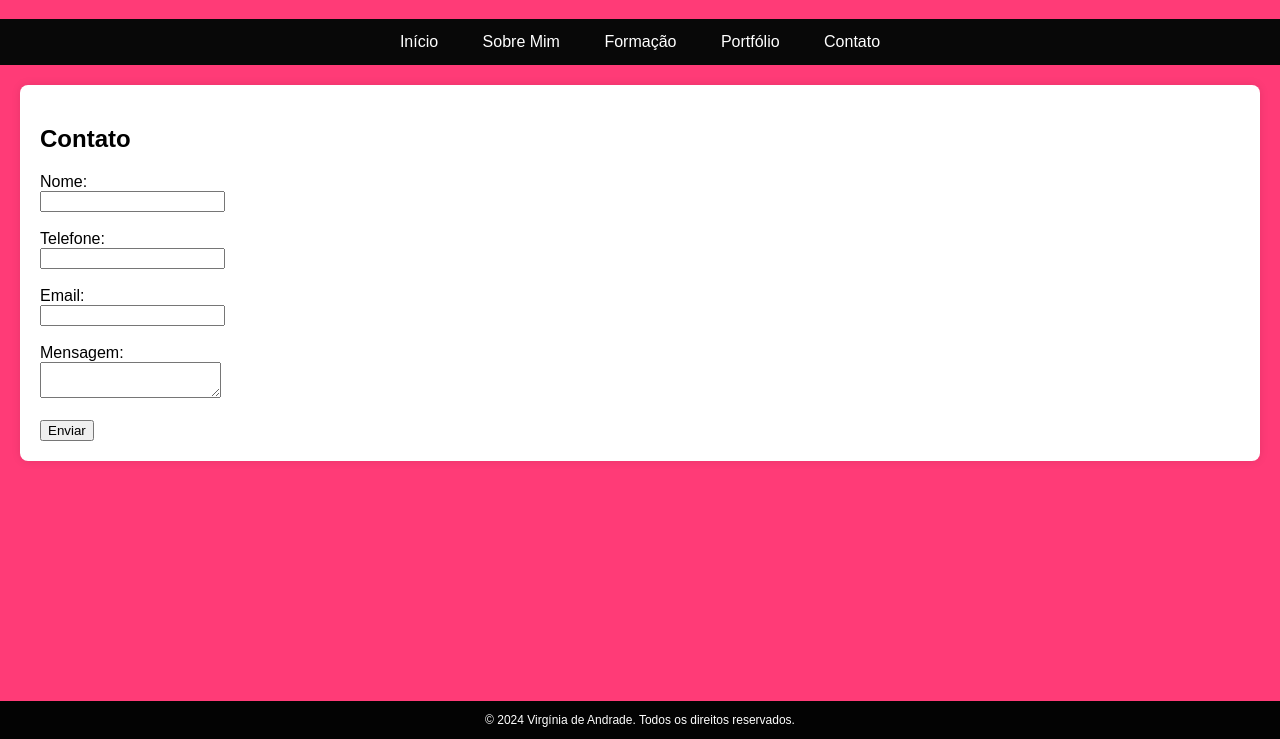
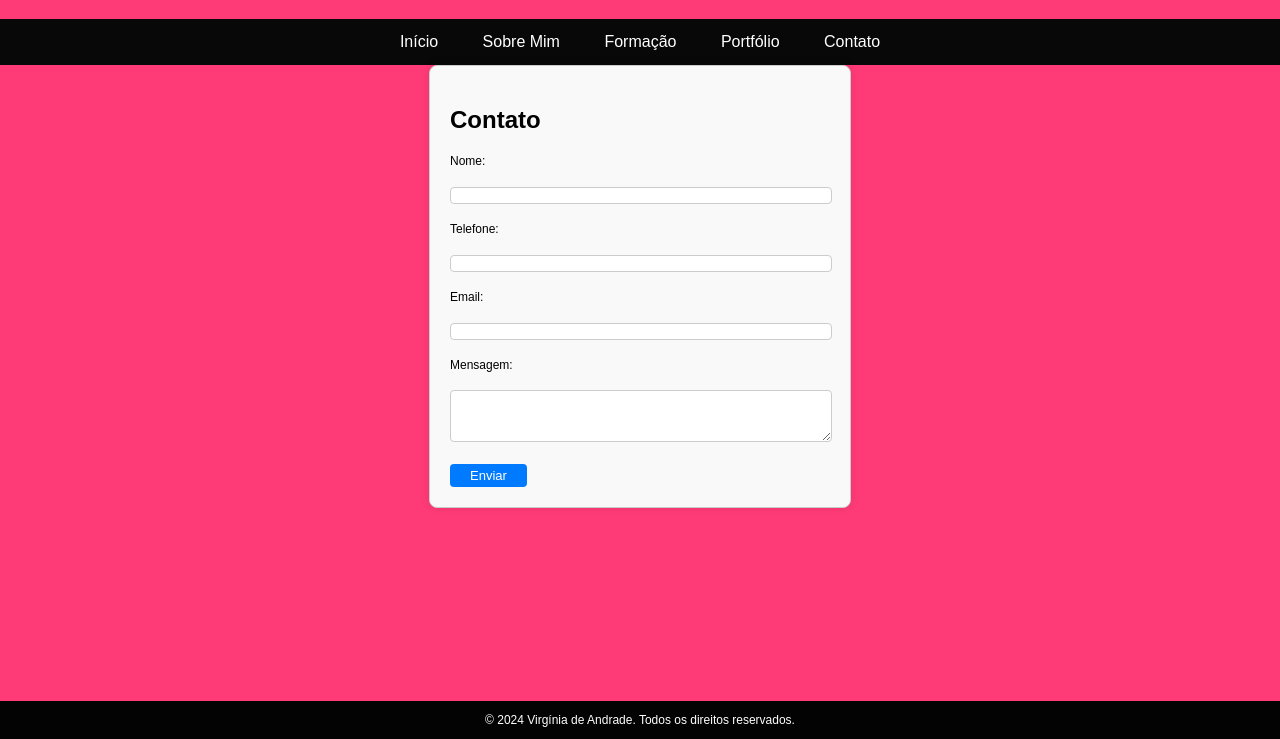
Before and after one commit to viviandrade/meu-portfolio, a plain HTML site: page index.html in a window 1280 px wide. Both pictures are taken after a click on the link "Contato". Shown: the part 61-800 px from the top of the page. Drawn offline with Linux system fonts and the light colour scheme.

Commit message:
Update style.css

```diff
--- a/style.css
+++ b/style.css
@@ -86,3 +86,56 @@ footer {
 section p {
     margin-bottom: 1px; /* Ajusta o espaço abaixo dos parágrafos dentro das seções */
 }
+
+/* Ajusta a seção de contato para ser mais compacta */
+#contato {
+    margin: 0 auto; /* Margem automática para centralizar */
+    padding: 20px; /* Espaçamento interno */
+    max-width: 380px; /* Largura máxima reduzida para tornar o container menor */
+    border: 1px solid #ccc; /* Borda ao redor da seção */
+    border-radius: 8px; /* Borda arredondada */
+    background-color: #f9f9f9; /* Cor de fundo leve */
+    text-align: left; /* Alinha o texto à esquerda dentro da seção */
+}
+
+/* Estiliza o formulário de contato */
+.contact-form {
+    display: block; /* Certifica-se de que o formulário ocupa uma linha inteira */
+}
+
+/* Estiliza os campos do formulário */
+.contact-form label {
+    display: block; /* Cada label ocupa uma linha inteira */
+    margin-bottom: 0px; /* Espaço reduzido abaixo de cada label */
+    font-size: 12px; /* Tamanho da fonte reduzido */
+}
+
+.contact-form input[type="text"],
+.contact-form input[type="email"],
+.contact-form textarea {
+    width: 100%; /* Campos ocupam toda a largura disponível */
+    padding: 0px; /* Espaço interno reduzido nos campos */
+    margin-bottom: 0px; /* Espaço reduzido abaixo de cada campo */
+    border: 1px solid #ccc; /* Borda dos campos */
+    border-radius: 4px; /* Borda arredondada dos campos */
+    font-size: 13px; /* Tamanho da fonte reduzido */
+}
+
+.contact-form textarea {
+    height: 50px; /* Altura reduzida para a caixa de texto */
+    resize: vertical; /* Permite redimensionar verticalmente */
+}
+
+.contact-form input[type="submit"] {
+    padding: 4px 20px; /* Espaço interno do botão reduzido */
+    border: none; /* Remove borda padrão do botão */
+    border-radius: 4px; /* Borda arredondada do botão */
+    background-color: #007bff; /* Cor de fundo do botão */
+    color: white; /* Cor do texto do botão */
+    cursor: pointer; /* Muda o cursor ao passar sobre o botão */
+    font-size: 13px; /* Tamanho da fonte reduzido */
+}
+
+.contact-form input[type="submit"]:hover {
+    background-color: #0056b3; /* Cor de fundo do botão ao passar o mouse */
+}
```
